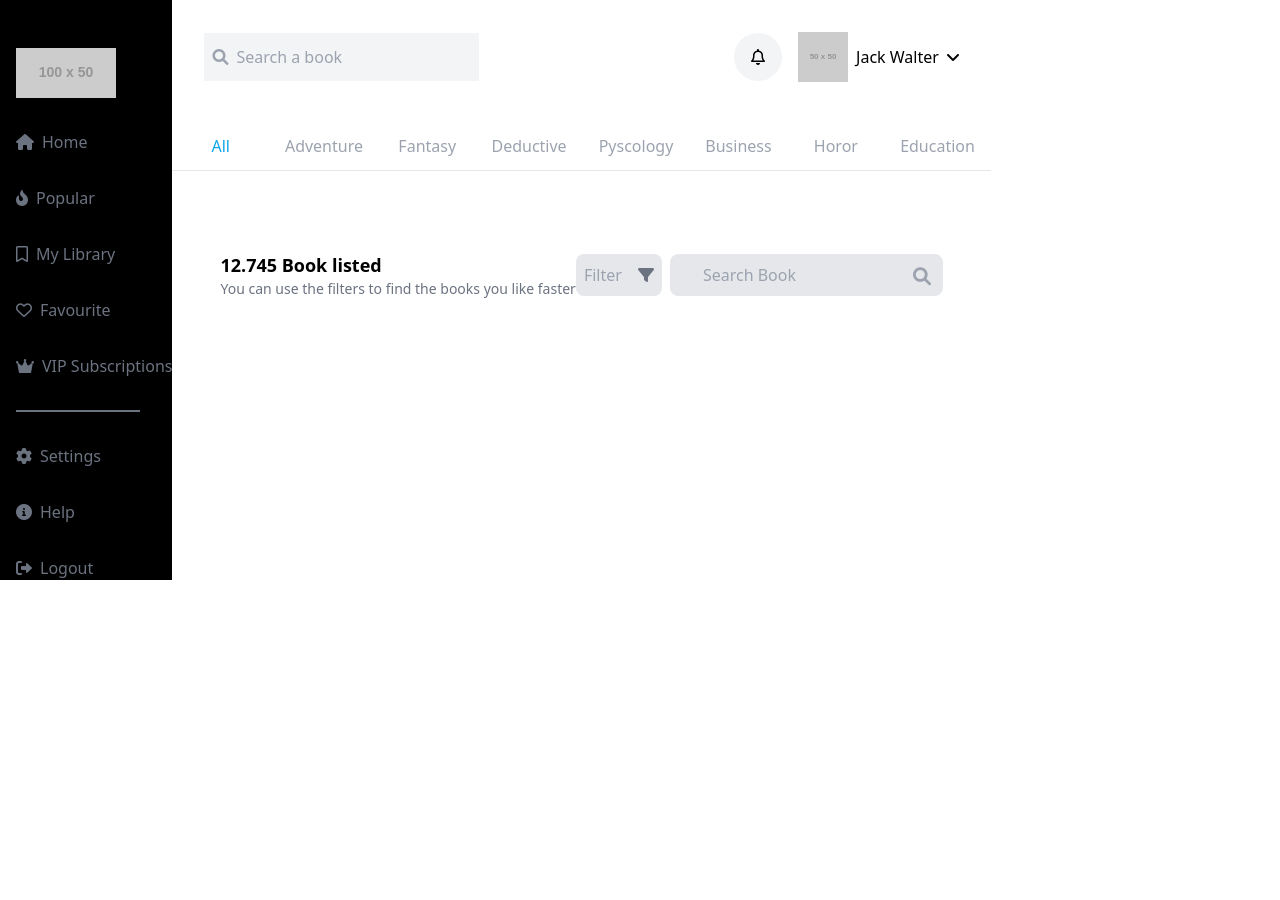
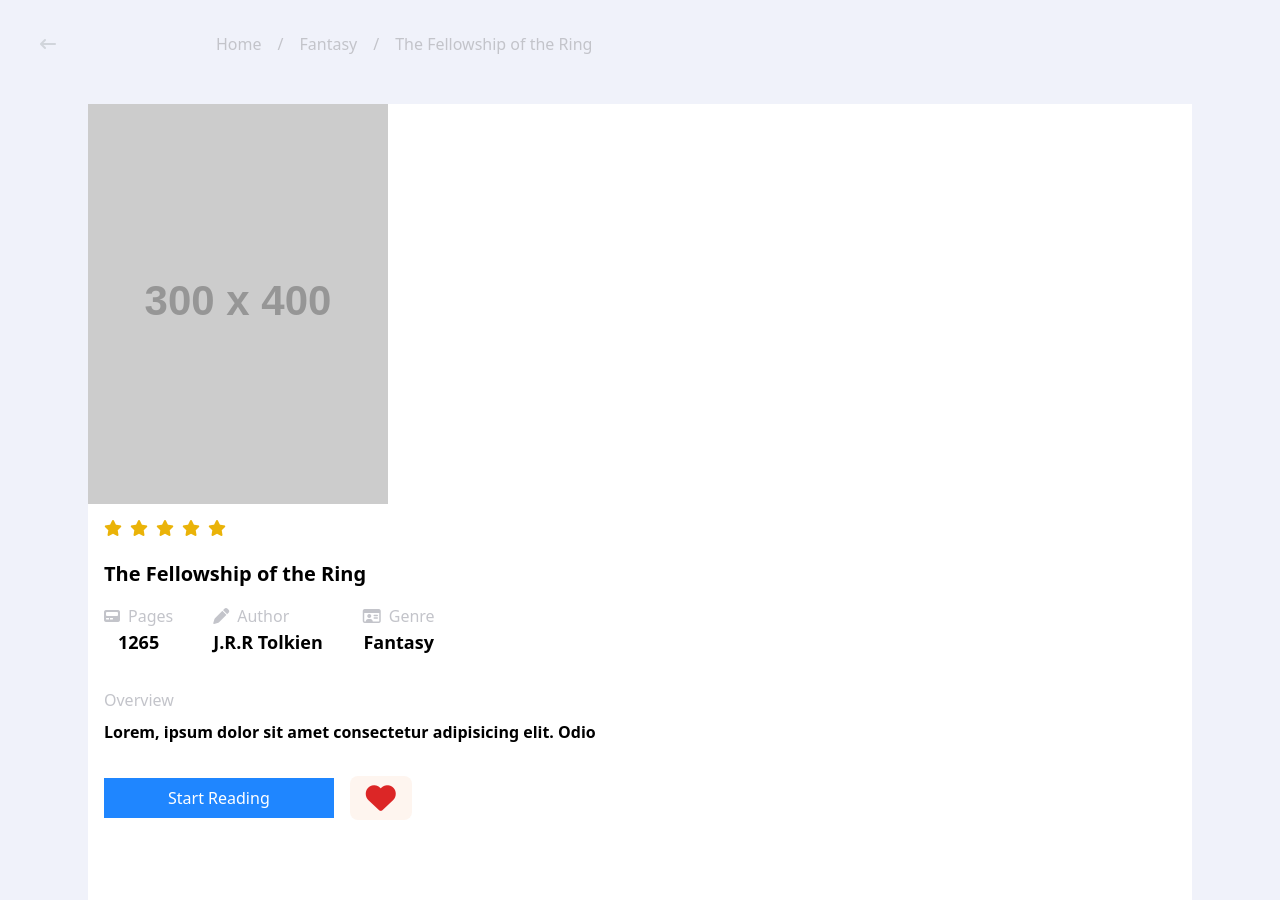
Before and after one commit to umairSahib/Book-Reading-App, a React (Vite) app: page / in a window 1280 px wide. Before the commit the page ends 800 px from the top, so only its background shows below. Built offline with nearby package versions, Linux system fonts and the light colour scheme.

Commit message:
new page

```diff
--- a/index.html
+++ b/index.html
@@ -4,6 +4,13 @@
     <meta charset="UTF-8" />
     <link rel="icon" type="image/svg+xml" href="/vite.svg" />
     <meta name="viewport" content="width=device-width, initial-scale=1.0" />
+
+    <link rel="preconnect" href="https://fonts.googleapis.com" />
+    <link rel="preconnect" href="https://fonts.gstatic.com" crossorigin />
+    <link
+      href="https://fonts.googleapis.com/css2?family=Roboto:ital,wght@0,100;0,300;0,400;0,500;0,700;0,900;1,100;1,300;1,400;1,500;1,700;1,900&display=swap"
+      rel="stylesheet"
+    />
     <link
       rel="stylesheet"
       href="https://cdnjs.cloudflare.com/ajax/libs/font-awesome/6.0.0-beta3/css/all.min.css"
--- a/src/App.jsx
+++ b/src/App.jsx
@@ -3,19 +3,20 @@
 import Header from "./component/Header";
 import SideBar from "./component/SideBar";
 import All from "./component/All";
+import BookDetail from "./component/BookDetail";
 
 const App = () => {
   const [books, setBooks] = useState([]);
   return (
     <>
-      <div className="flex">
+      {/* <div className="flex">
         <SideBar />
-
         <div>
           <Header />
           <All books={books} setBooks={setBooks} />
         </div>
-      </div>
+      </div> */}
+      <BookDetail />
     </>
   );
 };
--- /dev/null
+++ b/src/component/BookDetail.jsx
@@ -0,0 +1,96 @@
+import React from "react";
+
+const BookDetail = () => {
+  return (
+    <>
+      <div className="bg-[#F0F2FA] pl-10 pr-10 pt-8">
+        <nav className="flex gap-40">
+          <div>
+            <i className="fa-solid fa-arrow-left-long text-gray-300 font-Roboto"></i>{" "}
+          </div>
+          <div className="flex gap-4">
+            <div className="text-[#C3C4CA] font-Roboto">Home</div>
+            <div className="text-[#C3C4CA] font-Roboto">/</div>
+            <div className="text-[#C3C4CA] font-Roboto">Fantasy</div>
+            <div className="text-[#C3C4CA] font-Roboto">/</div>
+            <div className="text-[#C3C4CA] font-Roboto">
+              The Fellowship of the Ring
+            </div>
+          </div>
+        </nav>
+
+        <div className="bg-white mt-12 ml-12 mr-12">
+          <div className="relative ">
+            <img src="https://placehold.co/300x400" alt="placeholder" />
+          </div>
+          <div className="flex gap-2 pt-4 pl-4">
+            <i className="fa-solid fa-star text-yellow-500"></i>
+            <i className="fa-solid fa-star text-yellow-500"></i>
+            <i className="fa-solid fa-star text-yellow-500"></i>
+            <i className="fa-solid fa-star text-yellow-500"></i>
+            <i className="fa-solid fa-star text-yellow-500"></i>
+          </div>
+
+          <h1 className=" text-xl font-semibold font-Roboto mt-6 pl-4">
+            The Fellowship of the Ring
+          </h1>
+          <div className="flex  gap-10 mt-4 pl-4">
+            <div>
+              <div className="flex gap-2 items-center">
+                <i className="fa-solid fa-pager text-[#C3C4CA]"></i>
+                <h2 className="text-[#C3C4CA] text-base font-medium ">Pages</h2>
+              </div>
+              <div>
+                <h3 className="font-Roboto text-lg font-semibold flex justify-center">
+                  1265
+                </h3>
+              </div>
+            </div>
+            <div>
+              <div className="flex gap-2 items-center">
+                <i className="fa-solid fa-pen text-[#C3C4CA]"></i>
+                <h2 className="text-[#C3C4CA] text-base font-medium">Author</h2>
+              </div>
+              <div>
+                <h3 className="font-Roboto text-lg font-semibold flex justify-center">
+                  J.R.R Tolkien
+                </h3>
+              </div>
+            </div>
+            <div>
+              <div className="flex gap-2 items-center">
+                <i className="fa-regular fa-id-card text-[#C3C4CA]"></i>
+                <h2 className="text-[#C3C4CA] text-base font-medium">Genre</h2>
+              </div>
+              <div>
+                <h3 className="font-Roboto text-lg font-semibold flex justify-center ">
+                  Fantasy
+                </h3>
+              </div>
+            </div>
+          </div>
+          <div>
+            <h2 className="text-[#C3C4CA] font-Roboto text-base text-medium pt-8 pl-4">
+              Overview
+            </h2>
+          </div>
+          <div className=" pt-2 pl-4">
+            <h3 className="font-semibold font-Roboto text-base ">
+              Lorem, ipsum dolor sit amet consectetur adipisicing elit. Odio
+            </h3>
+            <div className="flex items-center gap-4 mt-8 pb-20">
+              <button className="bg-[#1F86FF] pl-16 pt-2 pb-2 pr-16 text-white font-Roboto text-base font-medium">
+                Start Reading
+              </button>
+              <button className="bg-[#FEF5EF] pl-4 rounded-lg pt-1 pb-1 pr-4 text-white font-Roboto text-base font-medium">
+                <i className="fa-solid fa-heart text-red-600 text-3xl"></i>
+              </button>
+            </div>
+          </div>
+        </div>
+      </div>
+    </>
+  );
+};
+
+export default BookDetail;
```
